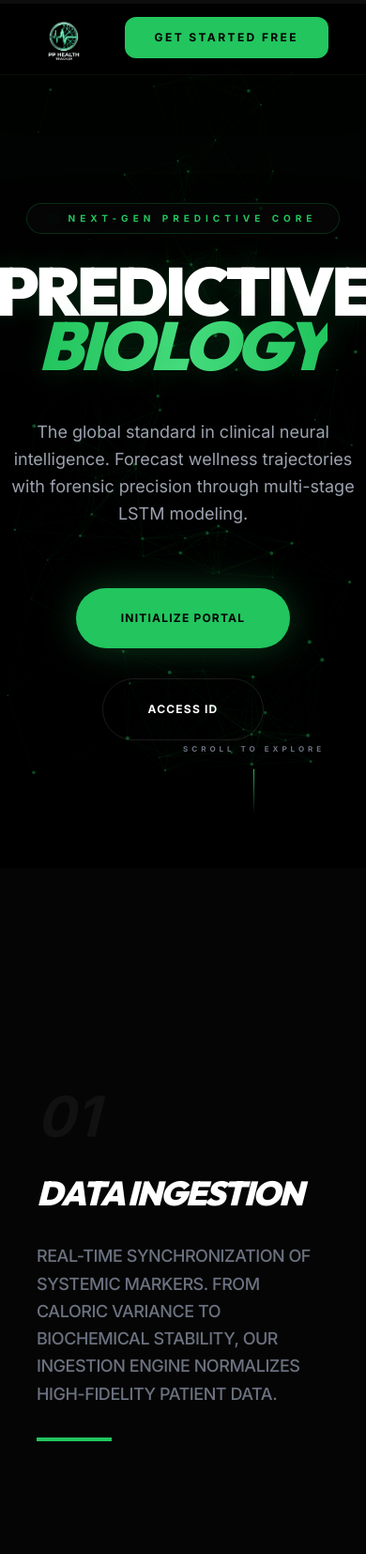
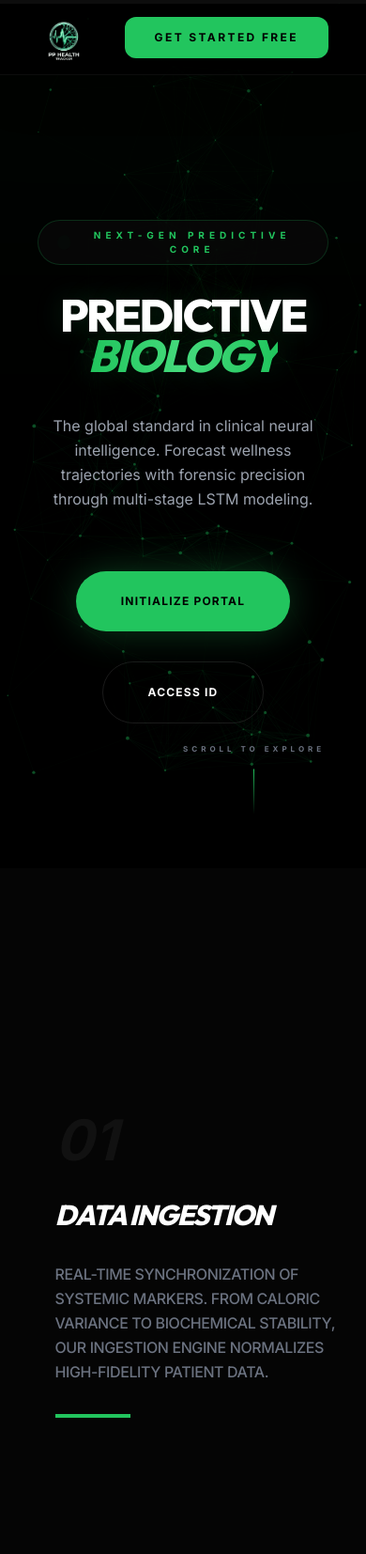
Before and after one commit to Whitedevil2004r27/PP-Health-Tracker, a Flask app: page / in a window 390 px wide. Shown: the top 1654 px of the page at 94% size. Run offline with Flask 3, Linux system fonts and the light colour scheme; some libraries are stand-ins or nearby versions.

Commit message:
UI: Refine desktop ergonomics and responsive scaling

```diff
--- a/templates/base.html
+++ b/templates/base.html
@@ -64,53 +64,45 @@
             background-color: #020202;
             color: #f8fafc;
             overflow-x: hidden;
+            -webkit-font-smoothing: antialiased;
         }
 
         h1, h2, h3, h4, h5, h6 {
             font-family: 'Outfit', sans-serif;
+            line-height: 1.1;
         }
 
-        /* Glassmorphism Evolution: Premium SaaS Glass */
-        .glass {
-            background: rgba(10, 10, 10, 0.4);
-            backdrop-filter: blur(20px) saturate(160%);
-            -webkit-backdrop-filter: blur(20px) saturate(160%);
-            border: 1px solid rgba(255, 255, 255, 0.05);
-            box-shadow: 0 8px 32px 0 rgba(0, 0, 0, 0.8);
+        /* Fluid Typography & Scale Constraints */
+        .hero-title {
+            font-size: clamp(3rem, 10vw, 8rem);
+            line-height: 0.9;
         }
 
+        /* SaaS Card Enhancements */
         .saas-card {
             background: linear-gradient(135deg, rgba(255,255,255,0.03) 0%, rgba(255,255,255,0.01) 100%);
             border: 1px solid rgba(255,255,255,0.08);
             border-radius: 24px;
             transition: all 0.4s cubic-bezier(0.4, 0, 0.2, 1);
+            max-width: 1400px;
+            margin-left: auto;
+            margin-right: auto;
         }
 
-        .saas-card:hover {
-            border-color: rgba(34, 197, 94, 0.3);
-            background: linear-gradient(135deg, rgba(255,255,255,0.05) 0%, rgba(255,255,255,0.02) 100%);
-            transform: translateY(-4px);
-            box-shadow: 0 12px 40px -12px rgba(34, 197, 94, 0.15);
+        /* Standardized Interaction Heights for Desktop */
+        .btn-primary, .saas-input {
+            height: clamp(3.5rem, 5vh, 4rem);
+            display: flex;
+            align-items: center;
+            justify-content: center;
+            border-radius: 16px;
         }
 
-        /* Neon Accents */
-        .text-neon {
-            color: #22c55e;
-            text-shadow: 0 0 15px rgba(34, 197, 94, 0.4);
-        }
-
-        /* Premium Buttons */
-        .btn-primary {
-            background: #22c55e;
-            color: #000;
-            font-weight: 700;
-            letter-spacing: 0.02em;
-            transition: all 0.3s ease;
-            box-shadow: 0 0 20px rgba(34, 197, 94, 0.2);
-        }
-        .btn-primary:hover {
-            transform: scale(1.02);
-            box-shadow: 0 0 30px rgba(34, 197, 94, 0.4);
+        /* Glassmorphism Evolution */
+        .glass {
+            background: rgba(10, 10, 10, 0.6);
+            backdrop-filter: blur(20px) saturate(160%);
+            border: 1px solid rgba(255, 255, 255, 0.05);
         }
 
         /* Custom Scrollbar */
--- a/templates/index.html
+++ b/templates/index.html
@@ -32,18 +32,18 @@
             <div class="absolute top-1/2 left-1/2 -translate-x-1/2 -translate-y-1/2 w-[150vmax] h-[150vmax] bg-gradient-to-b from-primary/10 via-transparent to-transparent rounded-full blur-[120px] opacity-30"></div>
         </div>
 
-        <div class="relative z-10 text-center max-w-5xl mx-auto">
+        <div class="relative z-10 text-center max-w-6xl mx-auto px-4">
             <div class="hero-tag inline-flex items-center space-x-3 px-6 py-2 rounded-full glass border-primary/20 mb-8 opacity-0">
                 <span class="w-2 h-2 rounded-full bg-primary animate-ping"></span>
                 <span class="text-[10px] font-black tracking-[0.5em] uppercase text-primary">Next-Gen Predictive Core</span>
             </div>
 
-            <h1 class="hero-title text-7xl md:text-[12rem] font-black tracking-tighter leading-[0.8] mb-12 opacity-0">
+            <h1 class="hero-title font-extrabold tracking-tighter mb-10 opacity-0">
                 PREDICTIVE<br/>
                 <span class="text-transparent bg-clip-text bg-gradient-to-r from-primary via-accent to-primary italic">BIOLOGY</span>
             </h1>
 
-            <p class="hero-sub text-lg md:text-2xl text-gray-400 max-w-2xl mx-auto mb-16 leading-relaxed opacity-0">
+            <p class="hero-sub text-base md:text-xl text-gray-400 max-w-2xl mx-auto mb-16 leading-relaxed opacity-0">
                 The global standard in clinical neural intelligence. Forecast wellness trajectories with forensic precision through multi-stage LSTM modeling.
             </p>
 
@@ -68,32 +68,32 @@
     <!-- Horizontal Scroll Section: The Process -->
     <section id="process-section" class="relative h-[400vh] bg-dark-card/50">
         <div class="sticky top-0 h-screen flex items-center overflow-hidden">
-            <div id="process-track" class="flex items-center space-x-20 px-[10vw]">
+            <div id="process-track" class="flex items-center space-x-32 px-[15vw]">
                 <!-- Slide 1 -->
-                <div class="process-slide flex-shrink-0 w-[80vw] md:w-[40vw] space-y-8">
-                    <span class="text-6xl md:text-9xl font-black text-white/5 italic">01</span>
-                    <h3 class="text-4xl md:text-6xl font-black text-white italic uppercase tracking-tighter">DATA INGESTION</h3>
-                    <p class="text-gray-500 text-lg md:text-xl font-medium leading-relaxed uppercase tracking-tight">
+                <div class="process-slide flex-shrink-0 w-[85vw] md:w-[35vw] space-y-8">
+                    <span class="text-6xl md:text-8xl font-black text-white/5 italic">01</span>
+                    <h3 class="text-3xl md:text-5xl font-extrabold text-white italic uppercase tracking-tighter">DATA INGESTION</h3>
+                    <p class="text-gray-500 text-base md:text-lg font-medium leading-relaxed uppercase tracking-tight">
                         Real-time synchronization of systemic markers. From caloric variance to biochemical stability, our ingestion engine normalizes high-fidelity patient data.
                     </p>
                     <div class="w-20 h-1 bg-primary"></div>
                 </div>
 
                 <!-- Slide 2 -->
-                <div class="process-slide flex-shrink-0 w-[80vw] md:w-[40vw] space-y-8">
-                    <span class="text-6xl md:text-9xl font-black text-white/5 italic">02</span>
-                    <h3 class="text-4xl md:text-6xl font-black text-white italic uppercase tracking-tighter">NEURAL ANALYSIS</h3>
-                    <p class="text-gray-500 text-lg md:text-xl font-medium leading-relaxed uppercase tracking-tight">
-                        Multi-stage LSTM layers process trajectories. Detecting anomalies before symptoms manifest through forensic forensic deep-learning models.
+                <div class="process-slide flex-shrink-0 w-[85vw] md:w-[35vw] space-y-8">
+                    <span class="text-6xl md:text-8xl font-black text-white/5 italic">02</span>
+                    <h3 class="text-3xl md:text-5xl font-extrabold text-white italic uppercase tracking-tighter">NEURAL ANALYSIS</h3>
+                    <p class="text-gray-500 text-base md:text-lg font-medium leading-relaxed uppercase tracking-tight">
+                        Multi-stage LSTM layers process trajectories. Detecting anomalies before symptoms manifest through forensic deep-learning models.
                     </p>
                     <div class="w-20 h-1 bg-primary"></div>
                 </div>
 
                 <!-- Slide 3 -->
-                <div class="process-slide flex-shrink-0 w-[80vw] md:w-[40vw] space-y-8">
-                    <span class="text-6xl md:text-9xl font-black text-white/5 italic">03</span>
-                    <h3 class="text-4xl md:text-6xl font-black text-white italic uppercase tracking-tighter">RISK MITIGATION</h3>
-                    <p class="text-gray-500 text-lg md:text-xl font-medium leading-relaxed uppercase tracking-tight">
+                <div class="process-slide flex-shrink-0 w-[85vw] md:w-[35vw] space-y-8">
+                    <span class="text-6xl md:text-8xl font-black text-white/5 italic">03</span>
+                    <h3 class="text-3xl md:text-5xl font-extrabold text-white italic uppercase tracking-tighter">RISK MITIGATION</h3>
+                    <p class="text-gray-500 text-base md:text-lg font-medium leading-relaxed uppercase tracking-tight">
                         Actionable intelligence for proactive care. Generate clinically-formatted dossiers and intervention strategies optimized for longevity.
                     </p>
                     <div class="w-20 h-1 bg-primary"></div>
```
Also changed, not shown: templates/login.html (+8 -8 lines), templates/register.html (+8 -8 lines).
